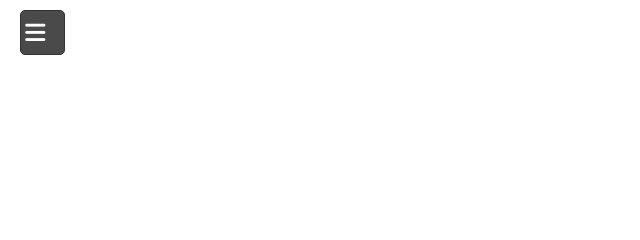
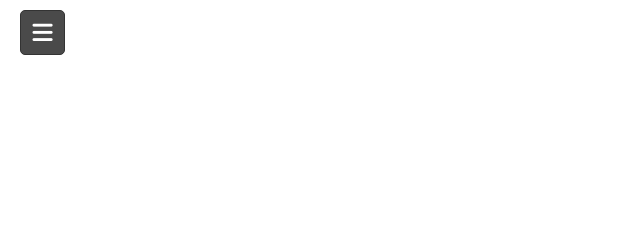
Before and after one commit to CaffeineJUN/animated-sidebar-js, a plain HTML site: page index.html in a window 1280 px wide. Shown: the top 240 px of the page, 0-640 px from the left. Drawn offline with Linux system fonts and the light colour scheme.

Commit message:
menu btn style update

```diff
--- a/style.css
+++ b/style.css
@@ -35,7 +35,7 @@
     left: 247px;
 }
 
-.wrapper .menu-btn {
+.wrapper .menu-btn i {
     position: absolute;
     font-size: 23px;
     transition: all 0.3s ease;
```
